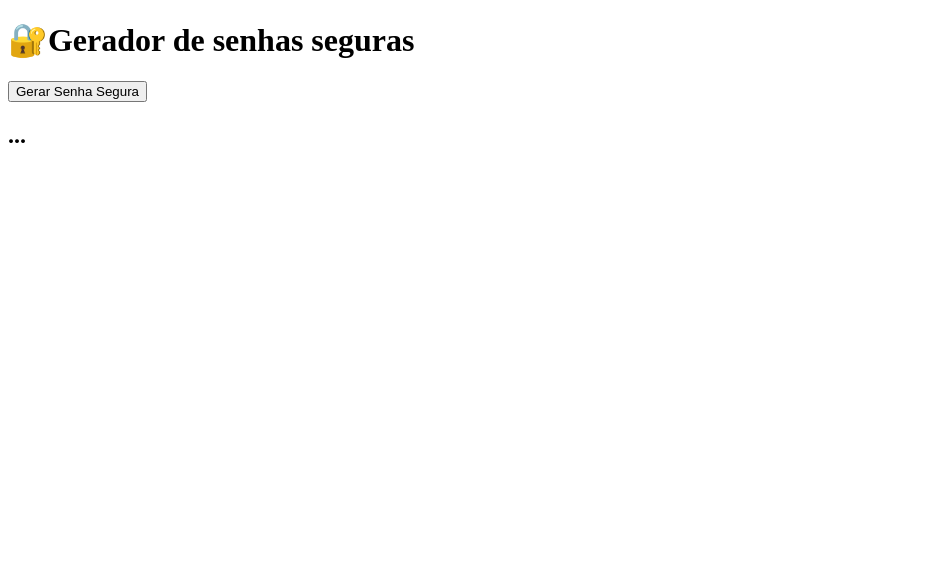
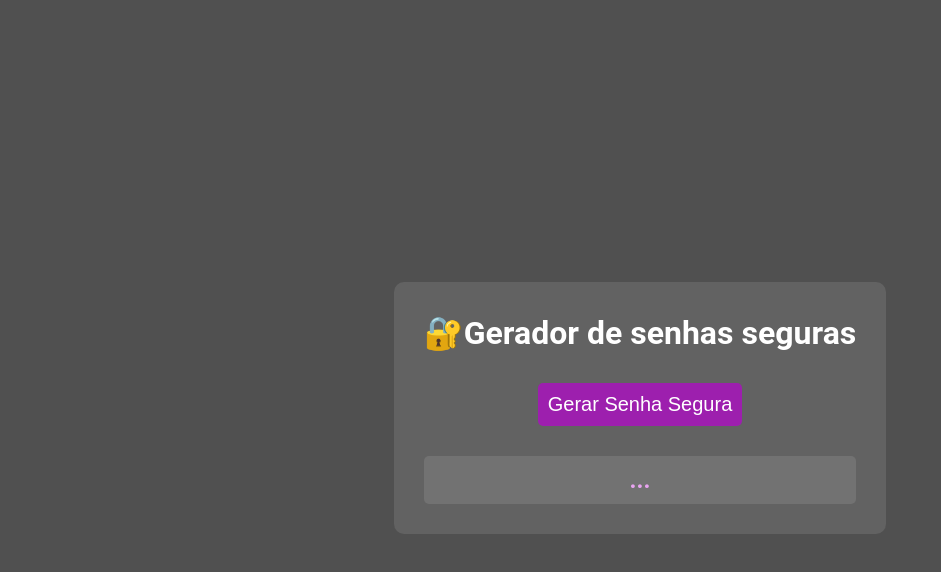
Before and after one commit to Camila-Vargas-Nunes/gerador-de-senha-segura, a website with bundled scripts: page index.html in a window 1280 px wide. Shown: the whole page, without its empty margins (0-941 px from the left). Built offline with nearby package versions, Linux system fonts and the light colour scheme.

Commit message:
projeto finalizado

```diff
--- a/index.html
+++ b/index.html
@@ -14,6 +14,7 @@
         <button>Gerar Senha Segura</button>
         <h2>...</h2>
     </main>
+    <script src="/src/main.js" type="module"></script>
 </body>
 
 </html>
--- a/src/main.js
+++ b/src/main.js
@@ -1 +1,19 @@
-console.log('Hello World')
+import { nanoid } from "nanoid";
+import './style.css'
+import copy from "clipboard-copy";
+
+const passwordBtnEl = document.querySelector('button')
+
+const displayPasswordEl = document.querySelector('h2')
+
+passwordBtnEl.addEventListener('click', () => {
+
+    const randomPassword = nanoid()
+
+    displayPasswordEl.innerHTML = randomPassword
+});
+
+displayPasswordEl.addEventListener('click', (event) => {
+    copy(event.target.innerHTML);
+    alert('Senha copiada!');
+});
--- /dev/null
+++ b/src/style.css
@@ -0,0 +1,37 @@
+body {
+    background-color: #505050;
+    color: white;
+    font-family: Roboto, Oxygen, system-ui, -apple-system, BlinkMacSystemFont, 'Segoe UI', Roboto, Oxygen, Ubuntu, Cantarell, 'Open Sans', 'Helvetica Neue', sans-serif;
+    text-align: center;
+    display: flex;
+    align-items: center;
+    flex-direction: column;
+    justify-content: center;
+    min-height: 100vh;
+}
+
+main {
+
+    background-color: rgba(255, 255, 255, 0.1);
+    max-width: 600px;
+    border-radius: 10px;
+    padding: 10px 30px;
+}
+
+h2 {
+    color: #e8a4f0;
+    background-color: rgba(255, 255, 255, 0.1);
+    border-radius: 5px;
+    padding: 10px;
+}
+
+button {
+    background-color: #9d1fae;
+    border: 0 none;
+    padding: 10px;
+    font-size: 20px;
+    color: white;
+    border-radius: 5px;
+    cursor: pointer;
+    margin: 10px;
+}
```
Also changed, not shown: package.json (+9 -1 lines), .eslintrc.json (added), 2 other files.
